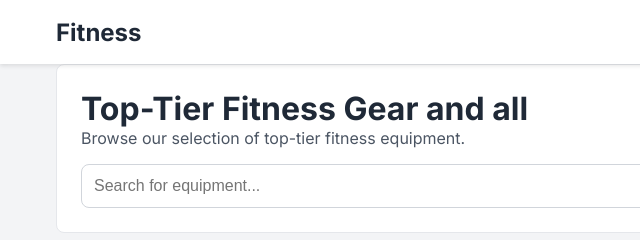
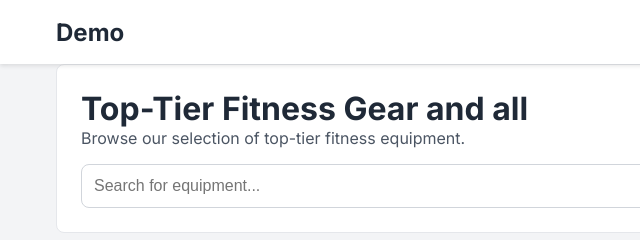
Before and after one commit to hma20066114/network_and_system_administration, a plain HTML site: page index.html in a window 1280 px wide. Shown: the top 240 px of the page, 0-640 px from the left. Drawn offline with nearby package versions, Linux system fonts and the light colour scheme.

Commit message:
Update index.html

```diff
--- a/index.html
+++ b/index.html
@@ -383,7 +383,7 @@
     <header class="main-header">
         <nav class="container main-nav">
             <div class="nav-logo">
-                <a href="#home" class="nav-link">Fitness</a>
+                <a href="#home" class="nav-link">Demo</a>
             </div>
             <div class="nav-links">
                 <a href="#home" class="nav-link">Home</a>
```
